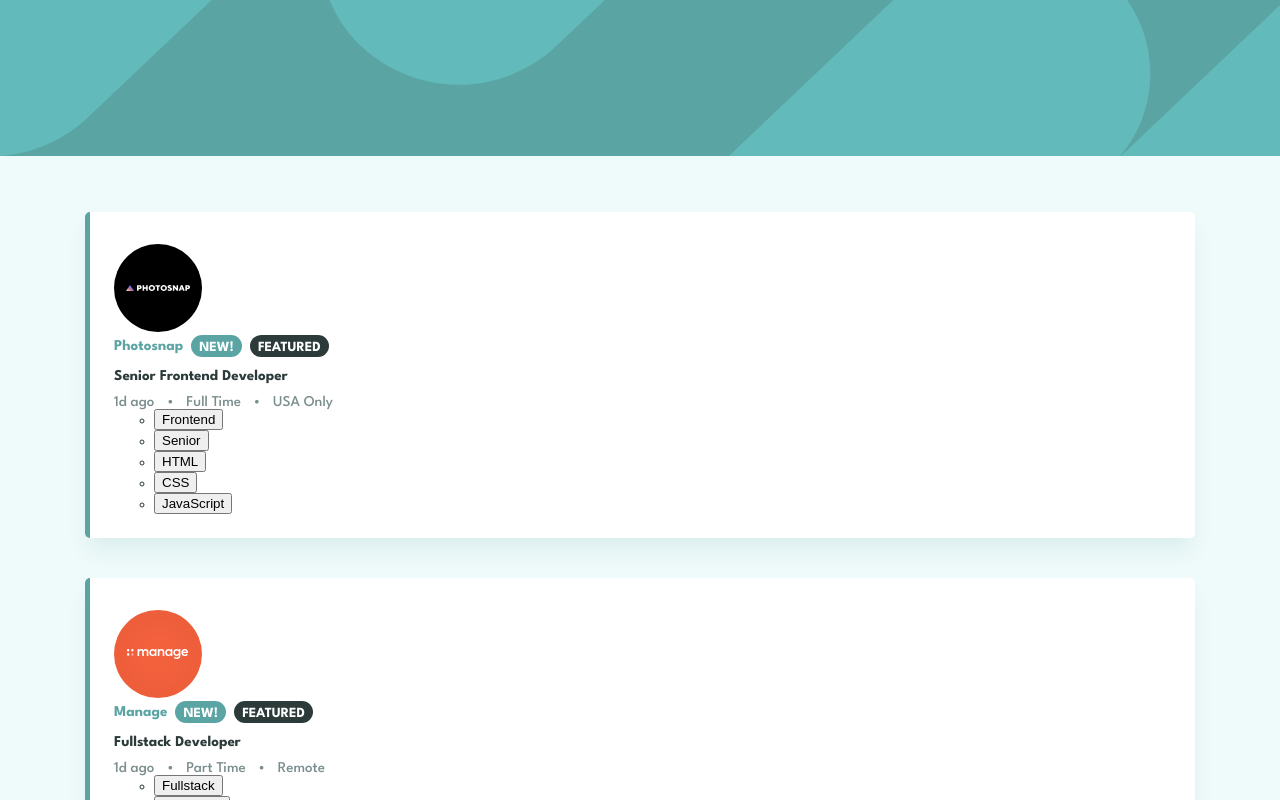
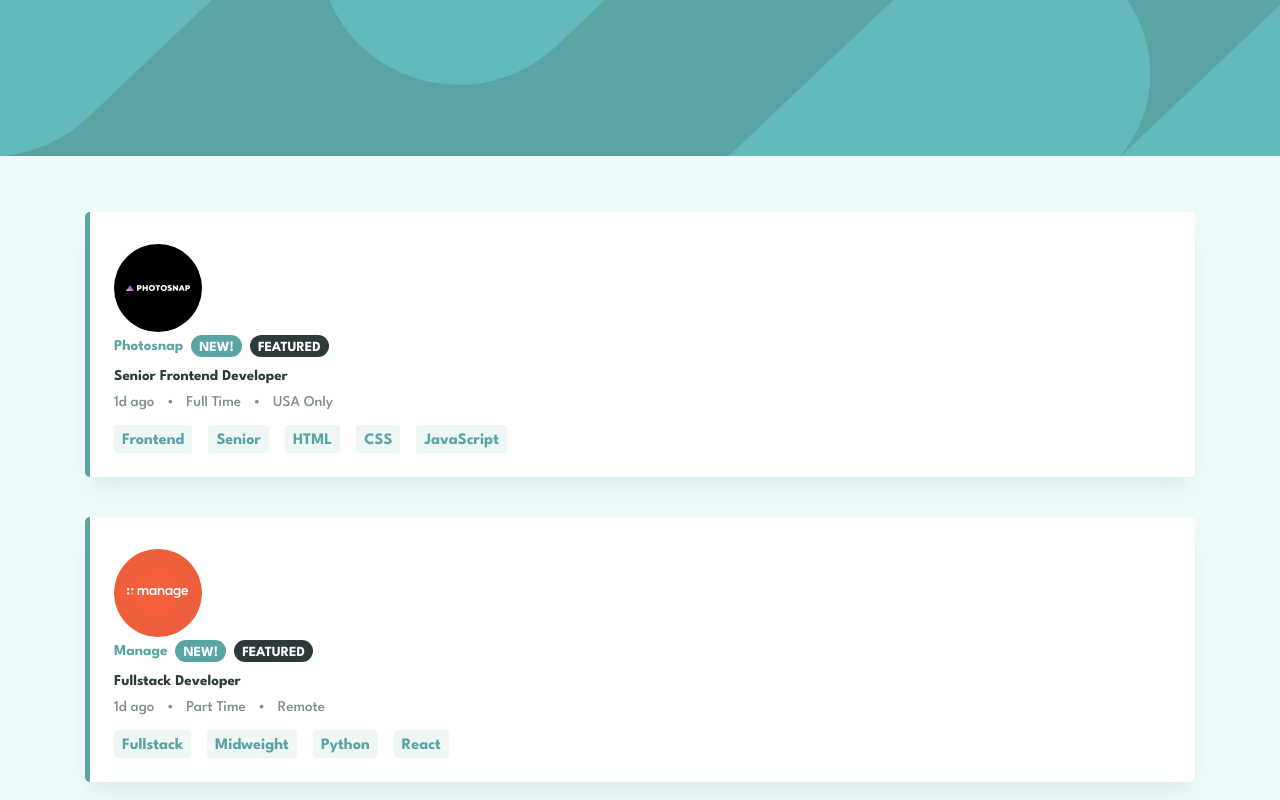
Before and after one commit to Freja137/job_listing, a Vue app: page / in a window 1280 px wide. Shown: the top 800 px of the page. Built offline with nearby package versions, Linux system fonts and the light colour scheme.

Commit message:
styler tags

```diff
--- a/src/style.css
+++ b/src/style.css
@@ -120,3 +120,30 @@ main {
   content: "•";
   margin-right: 12px;
 }
+
+.job-tags {
+  list-style: none;
+  margin: 16px 0 0;
+  padding: 0;
+  display: flex;
+  flex-wrap: wrap;
+  gap: 16px;
+}
+
+.tag {
+  font-family: inherit;
+  font-size: 16px;
+  font-weight: 700;
+  color: var(--cyan);
+  background-color: var(--tag-bg);
+  border: none;
+  border-radius: 4px;
+  padding: 8px 8px 5px;
+  cursor: pointer;
+}
+
+.tag:hover,
+.tag:focus-visible {
+  background-color: var(--cyan);
+  color: white;
+}
```
